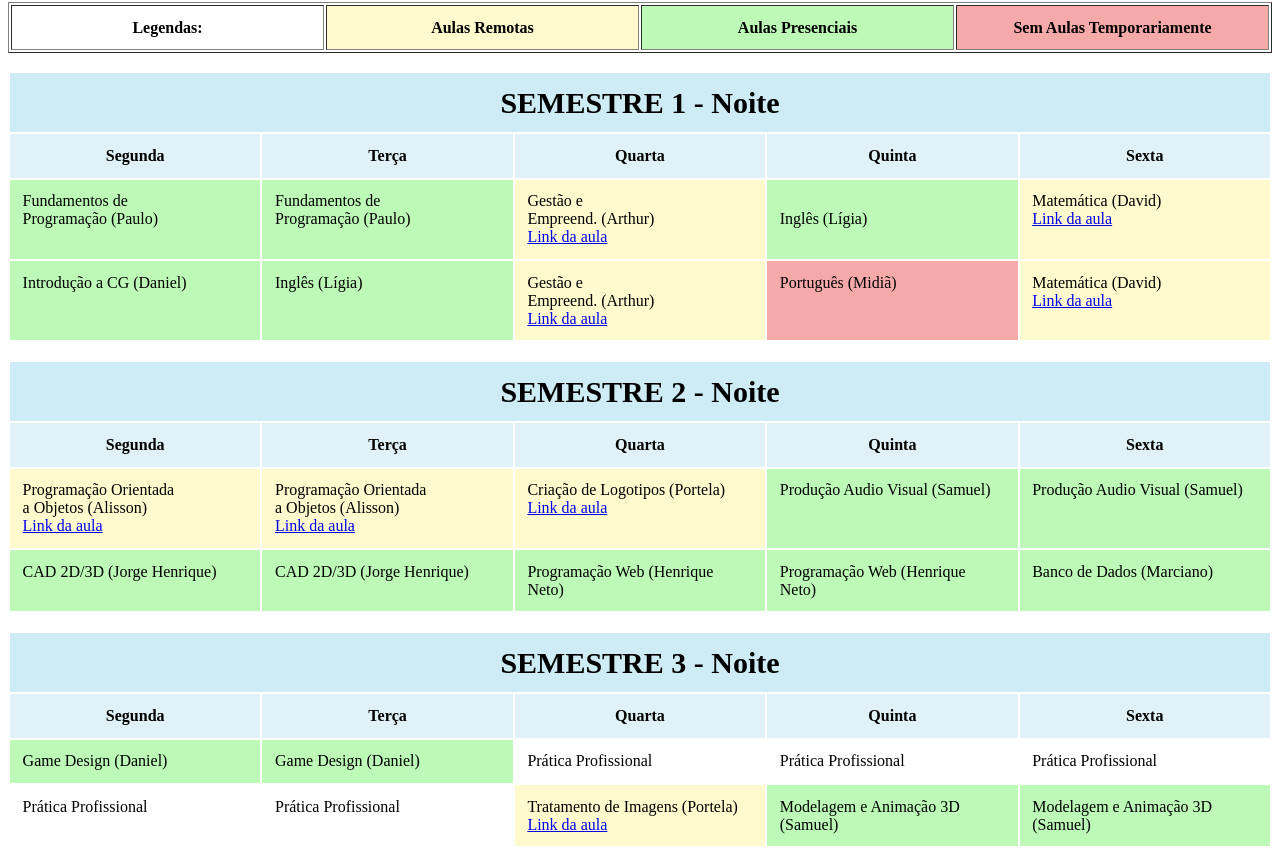
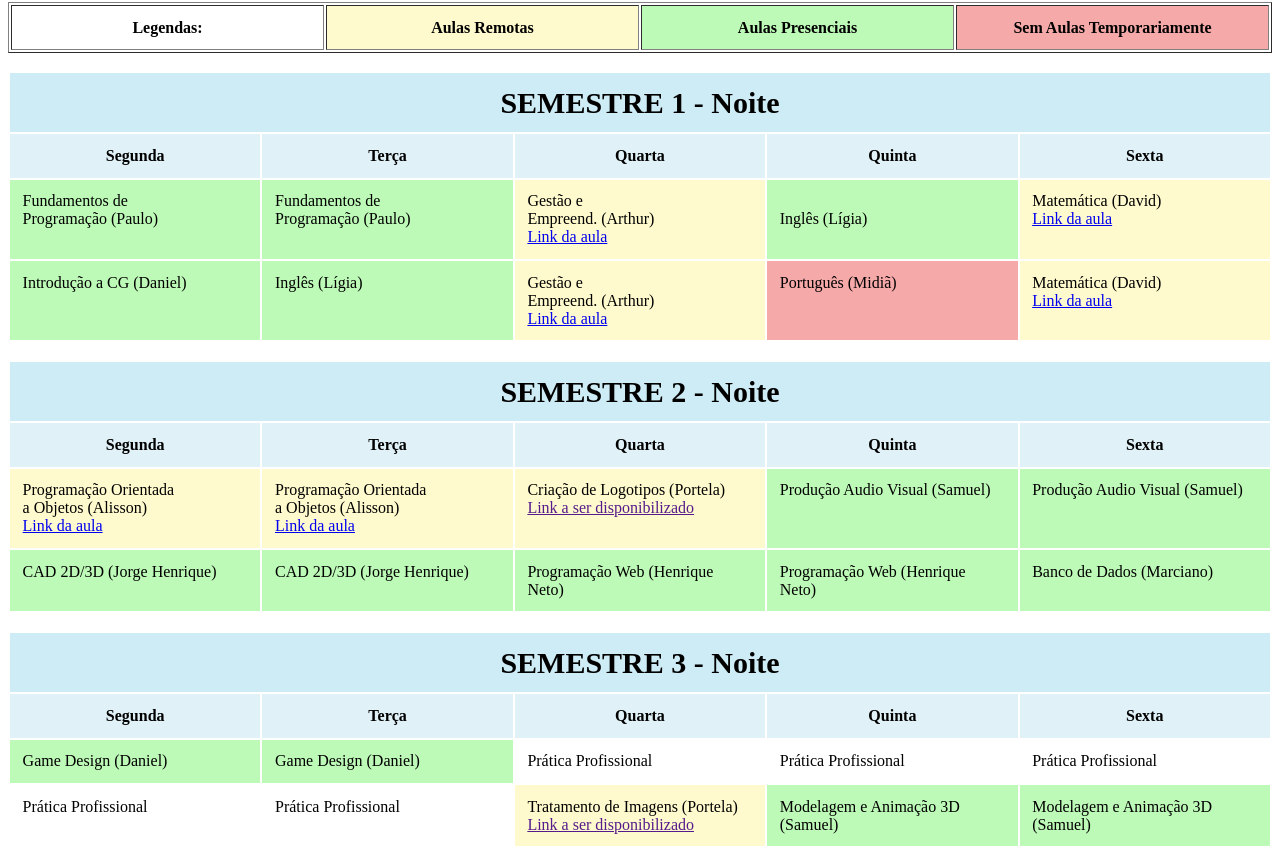
Before and after one commit to ifcecaj/ifcecaj.github.io, a plain HTML site: page cg.html in a window 1280 px wide. Shown: the part 68-924 px from the top of the page. Drawn offline with Linux system fonts and the light colour scheme.

Commit message:
Add files via upload

```diff
--- a/cg.html
+++ b/cg.html
@@ -143,7 +143,7 @@
 				</td>
 				<td class="remoto">
 					Criação de Logotipos (Portela) <br>
-					<a href="https://meet.google.com/xxd-hoqw-obv">Link da aula
+					<a href="">Link a ser disponibilizado
 				</td>
 
 				<td class="presencial">
@@ -214,7 +214,7 @@
 
 				<td class="remoto">
 					Tratamento de Imagens (Portela) <br>
-					<a href="https://meet.google.com/wya-tyhf-vgd">Link da aula
+					<a href="">Link a ser disponibilizado
 				</td>
 				<td class="presencial">
 					Modelagem e Animação 3D (Samuel) <br>
```
